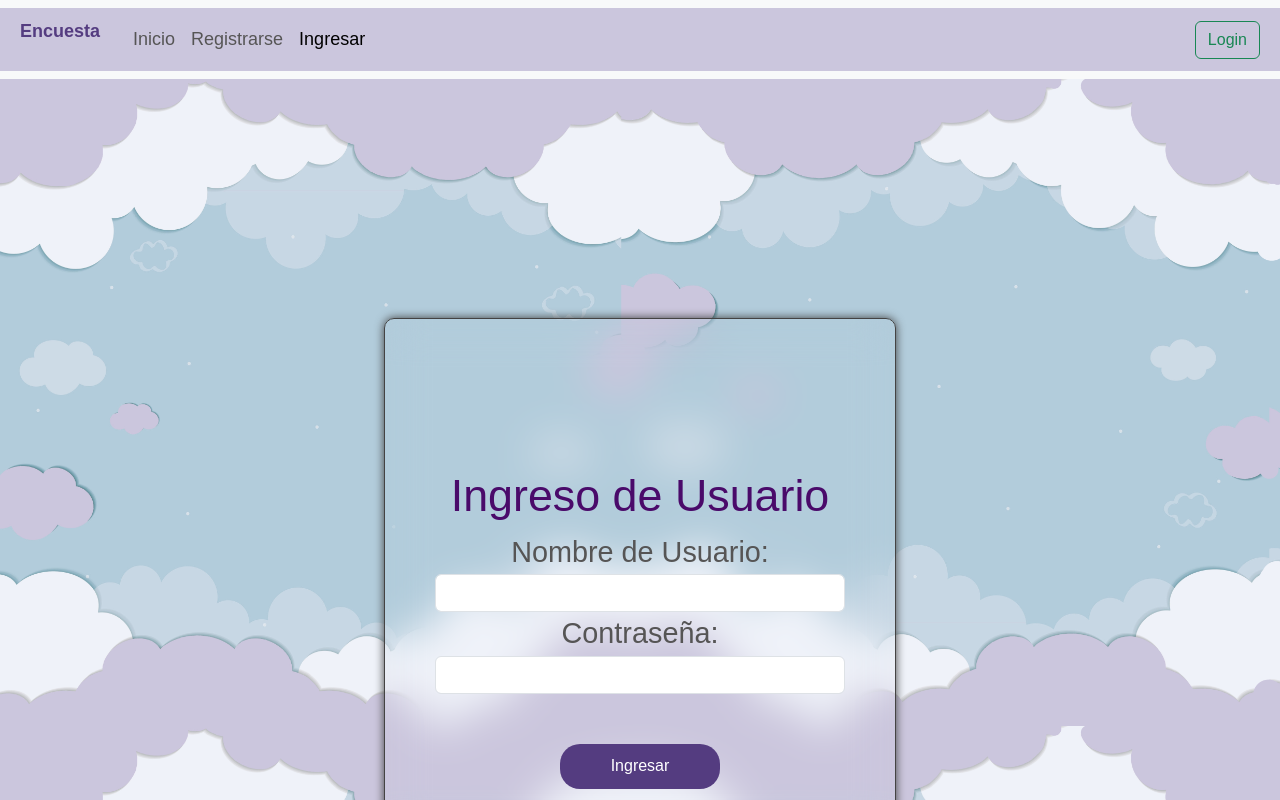
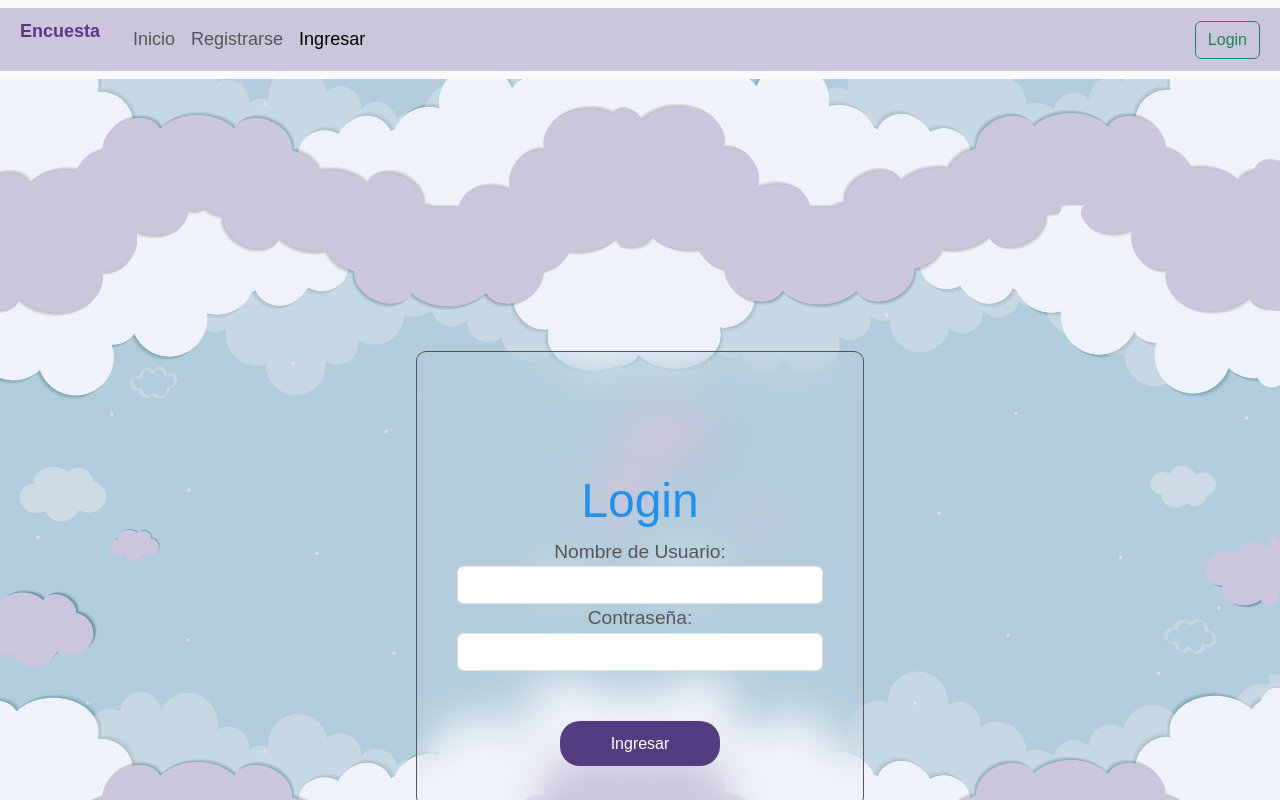
Before and after one commit to poppinsweb/poppins-firebase-frontend, a React (Vite) app: page /login in a window 1280 px wide. Shown: the top 800 px of the page. Built offline with nearby package versions, Linux system fonts and the light colour scheme; no server answers.

Commit message:
Se ajusta responsive el css de registro y login

```diff
--- a/src/pages/auth/LoginPage.jsx
+++ b/src/pages/auth/LoginPage.jsx
@@ -32,7 +32,7 @@ const LoginPage = () => {
   return (
     <div className="page-container">
       <div className="login-card">
-        <h2 className="title-login">Ingreso de Usuario</h2>
+        <h2 className="title-login">Login</h2>
         <form onSubmit={handleLogin}>
           <div>
             <label>Nombre de Usuario:</label>
--- a/src/pages/auth/Register.jsx
+++ b/src/pages/auth/Register.jsx
@@ -83,8 +83,8 @@ const Register = () => {
 
   return (
     <div className="page-container">
-      <div className="register-card">
-        <h2 className="title-register">Registro de Usuarios</h2>
+      <div className="login-card">
+        <h2 className="title-login">Registro</h2>
         <form onSubmit={handleRegister}>
           <div>
             <label>Nombre de Usuario:</label>
--- a/src/styles/home/login.css
+++ b/src/styles/home/login.css
@@ -1,42 +1,77 @@
-/* MOBILE SIZE */
 .page-container {
   margin: 0 auto;
   padding: 90px 10px;
   background-image: url("../images/fondo-nubes-blancas-lila-complete.jpg");
   background-size: cover;
+  background-position: center;
   display: flex;
   align-items: center;
   justify-content: center;
-  height: 95vh;
+  min-height: 95vh;
+  transition: var(--transition);
 }
 
 .login-card {
   width: 80%;
   background: transparent;
-  border: 1px solid #444343;
+  border: 1px solid var(--text-color);
   backdrop-filter: blur(20px);
-  box-shadow: 0 0 10px #414040;
-  padding: 50px;
+  box-shadow: 0 0 10px var(--shadow-color);
+  padding: 40px;
   border-radius: 10px;
+  transition: var(--transition);
+}
+
+.login-card:hover {
+  transform: translateY(-5px);
+  box-shadow: 0 8px 20px rgba(0,0,0,0.2);
 }
 
 label {
-  font-size: 1.8rem;
+  font-size: 1.2rem;
+  color: var(--text-color);
 }
 
-/* MEDIUM SCREEN */
+.title-login {
+  font-size: 2rem;
+  color: var(--accent);
+  margin-top: 40px;
+  text-align: center;
+  transition: var(--transition);
+}
+
+.login-container {
+  margin: 0 auto;
+  width: 100%;
+}
+
+.add-token {
+  text-align: center;
+}
+
+.btn-login {
+  margin-top: 30px;
+}
+
+/* -------------------- RESPONSIVE -------------------- */
+
+/* Medium Screens (Tablets) */
 @media (min-width: 768px) {
   .page-container {
-    padding-top: 150px;
-    min-height: 1054px;
+    padding-top: 120px;
+    min-height: 100vh;
   }
 
   .login-card {
     width: 60%;
   }
+
+  .title-login {
+    font-size: 2.4rem;
+  }
 }
 
-/* LARGE SCREEN */
+/* Large Screens (Desktop) */
 @media (min-width: 992px) {
   .page-container {
     background-size: contain;
@@ -50,17 +85,7 @@ label {
 
   .title-login {
     font-size: 2.8rem;
-    color: #4a0a6a;
-    margin-top: 100px;
-  }
-
-  .login-container {
-    margin: 0 auto;
-    width: 100%;
-  }
-
-  .add-token {
-    text-align: center;
+    margin-top: 80px;
   }
 
   .btn-login {
@@ -68,10 +93,14 @@ label {
   }
 }
 
-/* LARGER SCREEN */
+/* Extra Large Screens */
 @media (min-width: 1200px) {
   .login-card {
-    /* width: 30%; */
+    width: 35%;
     margin-top: 100px;
   }
+
+  .title-login {
+    font-size: 3rem;
+  }
 }
```
